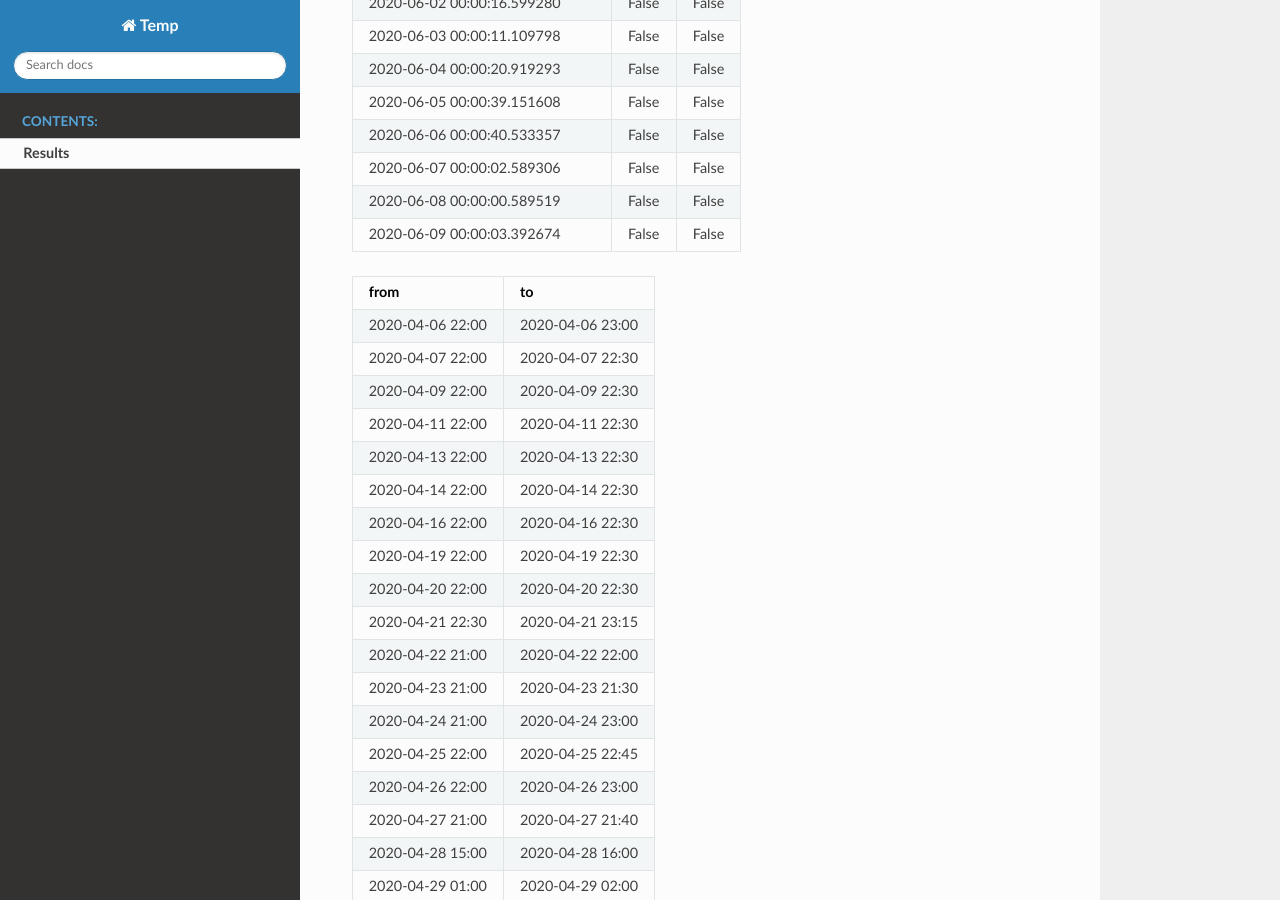
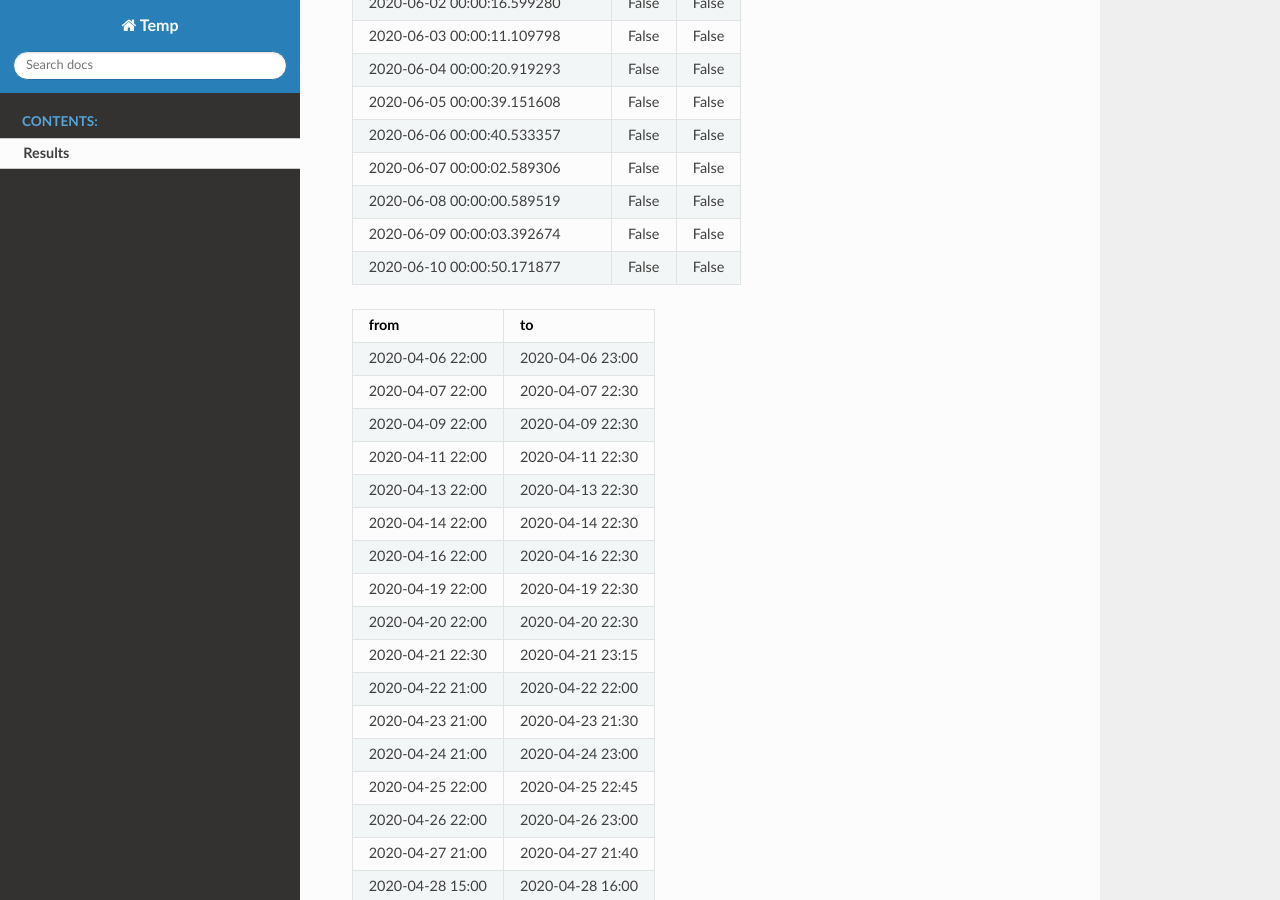
Before and after one commit to shlomow/queries-results, a Sphinx documentation site: the page built from source/results.rst, in a window 1280 px wide and 900 px high, scrolled down 2036 px. Built offline with Sphinx 7.4.7 and the Read the Docs theme 2.0.0, drawn with Linux system fonts in a browser that asks for light colours.

Commit message:
update results

```diff
--- a/source/results.rst
+++ b/source/results.rst
@@ -70,6 +70,7 @@ third experiment: 2.06.2020
    2020-06-07 00:00:02.589306, False, False
    2020-06-08 00:00:00.589519, False, False
    2020-06-09 00:00:03.392674, False, False
+   2020-06-10 00:00:50.171877, False, False
 
 .. csv-table::
    :header: "from", "to"
```
Also changed, not shown: results.json (+1 -1 lines).
